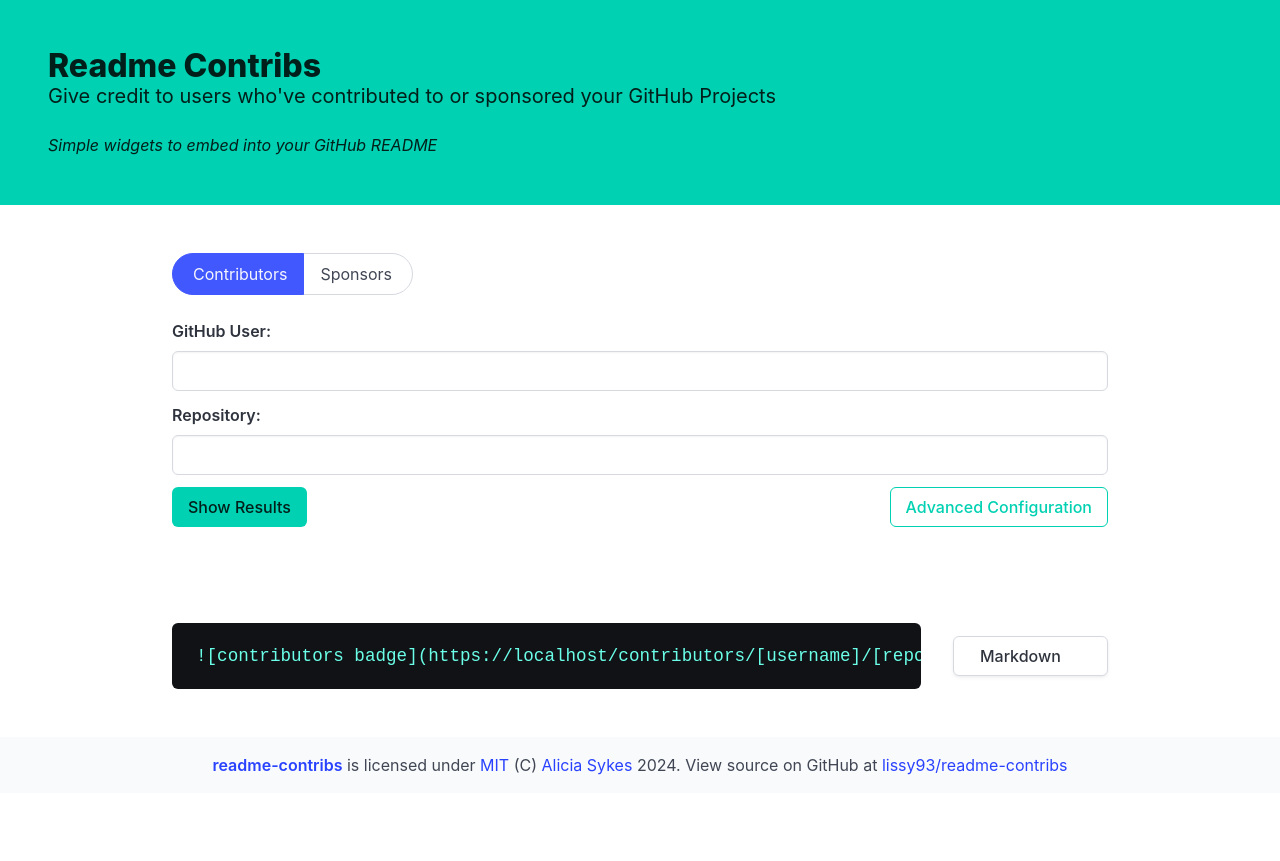
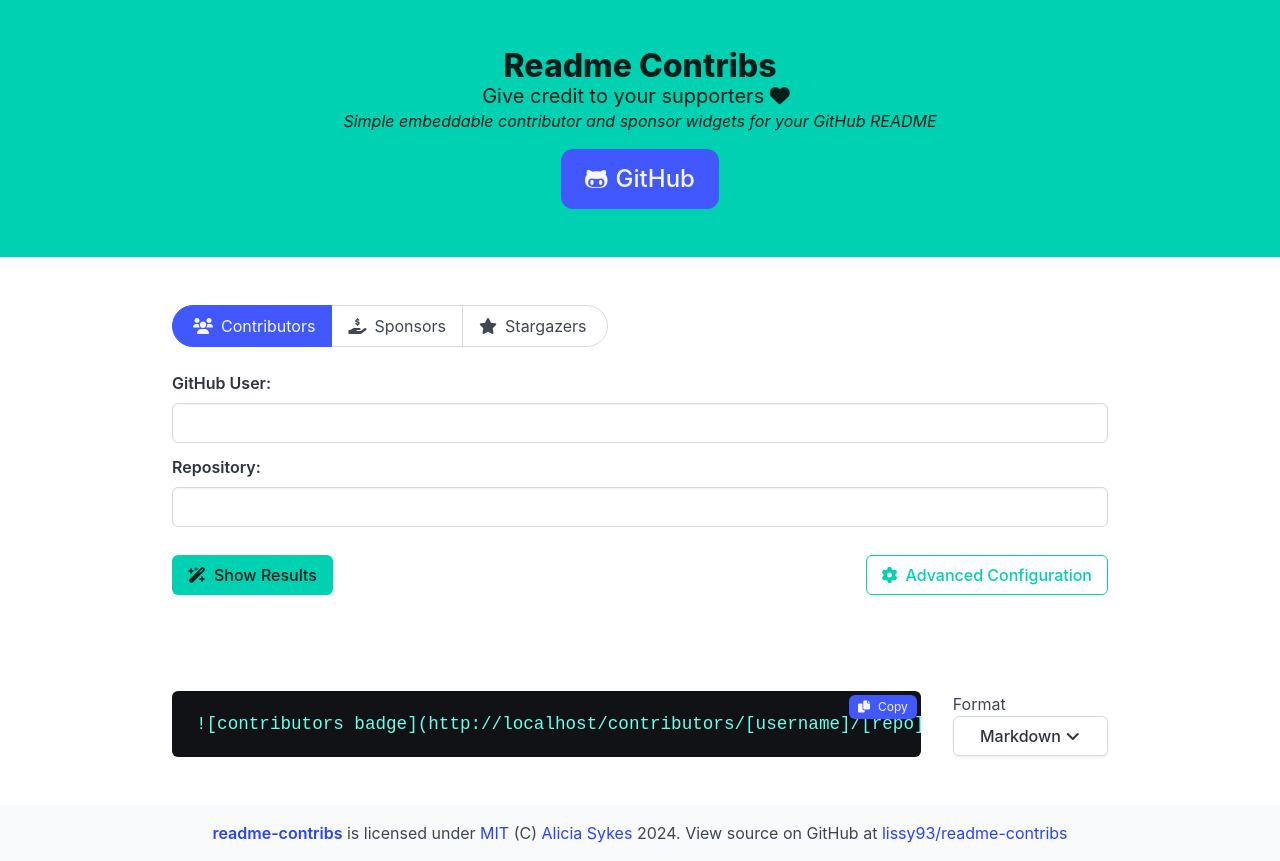
Before and after one commit to Lissy93/readme-contribs, a website: page public/index.html in a window 1280 px wide. Before the commit the page ends 800 px from the top, so only its background shows below. Drawn offline with nearby package versions, Linux system fonts and the light colour scheme.

Commit message:
feat: Builds frontend

```diff
--- a/public/index.html
+++ b/public/index.html
@@ -7,28 +7,41 @@
     <link rel="stylesheet" href="https://cdn.jsdelivr.net/npm/bulma@1.0.0/css/bulma.min.css">
     <link rel="stylesheet" href="styles.css">
     <script src="//unpkg.com/alpinejs" defer></script>
+    <link rel="stylesheet" href="https://cdnjs.cloudflare.com/ajax/libs/font-awesome/6.0.0-beta3/css/all.min.css">
 </head>
 <body x-data="apiForm()">
 
   <div class="hero is-primary">
     <div class="hero-body">
       <p class="title">Readme Contribs</p>
-      <p class="subtitle">Give credit to users who've contributed to or sponsored your GitHub Projects</p>
-      <i>Simple widgets to embed into your GitHub README</i>
+      <p class="subtitle">Give credit to your supporters <i class="fas fa-heart"></i></p>
+      <i>Simple embeddable contributor and sponsor widgets for your GitHub README</i>
+      <br />
+      <a href="https://github.com/lissy93/readme-contribs">
+        <button class="button is-large is-responsive is-link is-outline mt-4">
+          <i class="fa-brands fa-github-alt"></i>
+          GitHub
+        </button>
+      </a>
     </div>
   </div>
 
-  <section>
+  <section class="input-section">
     <div class="tabs is-toggle is-toggle-rounded">
       <ul>
         <li @click="toggleForm('contributors')" :class="{'is-active': currentForm === 'contributors'}">
           <a>
-            <span>Contributors</span>
+            <span><i class="fa-solid fa-users"></i>Contributors</span>
           </a>
         </li>
         <li @click="toggleForm('sponsors')" :class="{'is-active': currentForm === 'sponsors'}">
           <a>
-            <span>Sponsors</span>
+            <span><i class="fa-solid fa-hand-holding-dollar"></i>Sponsors</span>
+          </a>
+        </li>
+        <li @click="toggleForm('stargazers')" :class="{'is-active': currentForm === 'stargazers'}">
+          <a>
+            <span><i class="fa-solid fa-star"></i>Stargazers</span>
           </a>
         </li>
       </ul>
@@ -42,14 +55,14 @@
         </div>
       </div>
 
-      <div x-show="currentForm === 'contributors'" class="field">
+      <div x-show="currentForm === 'contributors' || currentForm === 'stargazers'" class="field">
         <label class="label" for="repo">Repository:</label>
         <div class="control">
           <input class="input" type="text" id="repo" x-model="repo" required>
         </div>
       </div>
 
-      <div x-show="showAdvancedOptions" x-transition class="mb-4">
+      <div x-show="showAdvancedOptions" x-transition>
         <template x-for="(option, index) in options" :key="index">
           <div class="field">
             <label class="label" x-text="option.label + ':'"></label>
@@ -60,12 +73,18 @@
         </template>
       </div>
 
-      <div class="columns is-flex" style="justify-content: space-between; align-items: center;">
+      <div class="columns is-flex mt-4" style="justify-content: space-between; align-items: center;">
         <div class="column is-narrow">
-          <button class="button is-primary" type="submit" @click="submitForm()">Show Results</button>
+          <button class="button is-primary" type="submit" @click="submitForm()">
+            <i class="fa-solid fa-wand-magic-sparkles"></i>
+            Show Results
+          </button>
         </div>
         <div class="column is-narrow">
-          <button class="button is-primary is-outlined" type="button" @click="showAdvancedOptions = !showAdvancedOptions">Advanced Configuration</button>
+          <button class="button is-primary is-outlined" type="button" @click="showAdvancedOptions = !showAdvancedOptions">
+            <i class="fas fa-gear"></i>
+            Advanced Configuration
+          </button>
         </div>
       </div>
     </form>
@@ -75,13 +94,16 @@
     <div x-data="{ open: false, format: 'Markdown' }" class="url-container">
       <!-- Show URL to image -->
       <div class="snippet">
-        <pre
-          x-text="generateSnippet(format)"
-          @click="$clipboard(generateSnippet(format))"></pre>
+        <pre x-text="generateSnippet(format)"></pre>
+          <span class="tag is-link is-normal copy-button" @click="copyToClipboard(generateSnippet(format))">
+            <i class="fa-solid fa-copy"></i>
+            Copy
+          </span>
       </div>
 
       <!-- Choose URL format -->
       <div class="format-chooser">
+        <span>Format</span>
         <div @click.away="open = false" class="dropdown" :class="{'is-active': open}">
           <div class="dropdown-trigger">
             <button class="button" @click="open = !open" aria-haspopup="true" aria-controls="dropdown-menu">
@@ -146,8 +168,8 @@
         ],
         get generatedUrl() {
           const host = window.location.host || 'git-contribs.as93.net';
-          let baseUrl = `https://${host}/${this.currentForm}/${this.user || '[username]'}`;
-          if (this.currentForm === 'contributors') {
+          let baseUrl = `http://${host}/${this.currentForm}/${this.user || '[username]'}`;
+          if (this.currentForm === 'contributors' || this.currentForm === 'stargazers') {
               baseUrl += `/${this.repo || '[repo]'}`;
           }
           const queryParams = this.options.filter(option => option.value).map(option => `${option.name}=${encodeURIComponent(option.value)}`).join('&');
--- a/public/styles.css
+++ b/public/styles.css
@@ -13,11 +13,21 @@
   }
   .snippet {
     width: 80%;
+    position: relative;
     pre {
       border-radius: 6px;
       font-size: 1.1rem;
       color: var(--bulma-primary-70) !important;
       background: #101215;
+    }
+    .copy-button {
+      position: absolute;
+      right: 0.25rem;
+      top: 0.25rem;
+      cursor: pointer;
+      &:hover {
+        color: var(--bulma-primary-70);
+      }
     }
   }
   .format-chooser {
@@ -39,4 +49,18 @@
   max-width: 1000px;
   margin: 1rem auto;
   padding: 2rem;
+  &.input-section {
+    flex-grow: 1;
+  }
 }
+
+.fa-solid, .fas, .fa-brands {
+  margin-right: 0.5rem;
+}
+
+.hero-body {
+  text-align: center;
+  .subtitle {
+    margin-bottom: 0 !important;
+  }
+}
```
